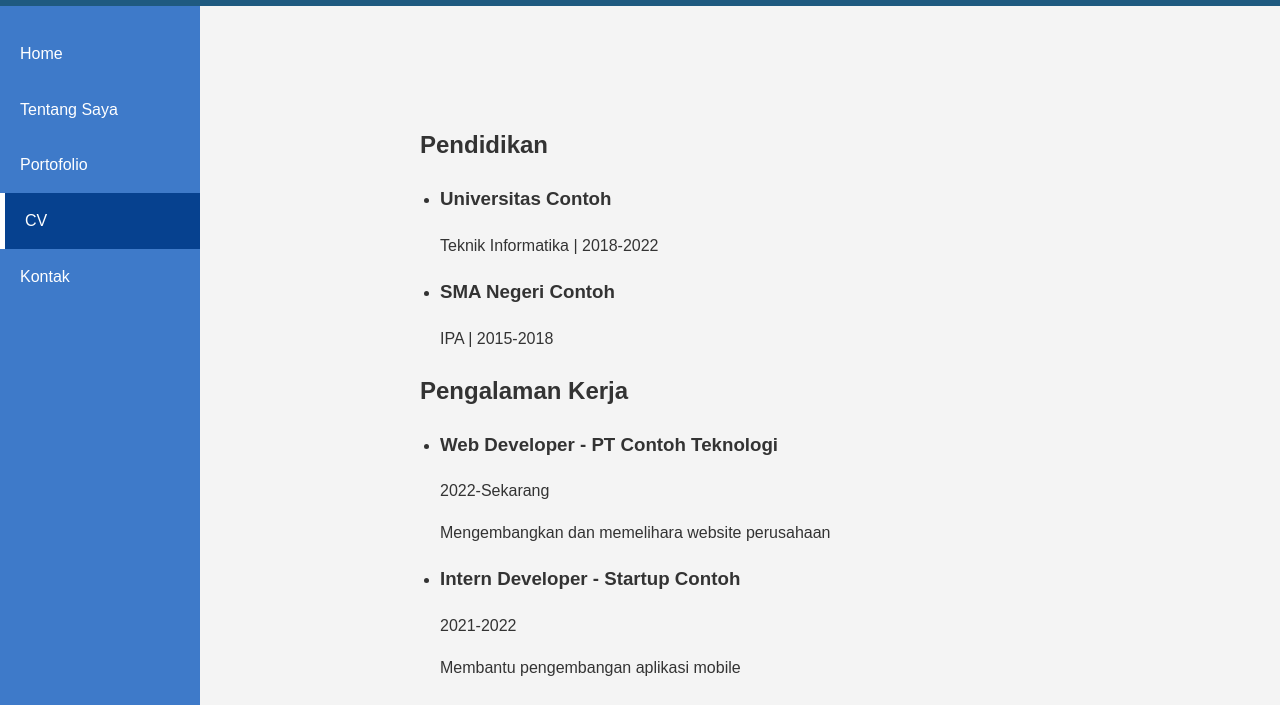
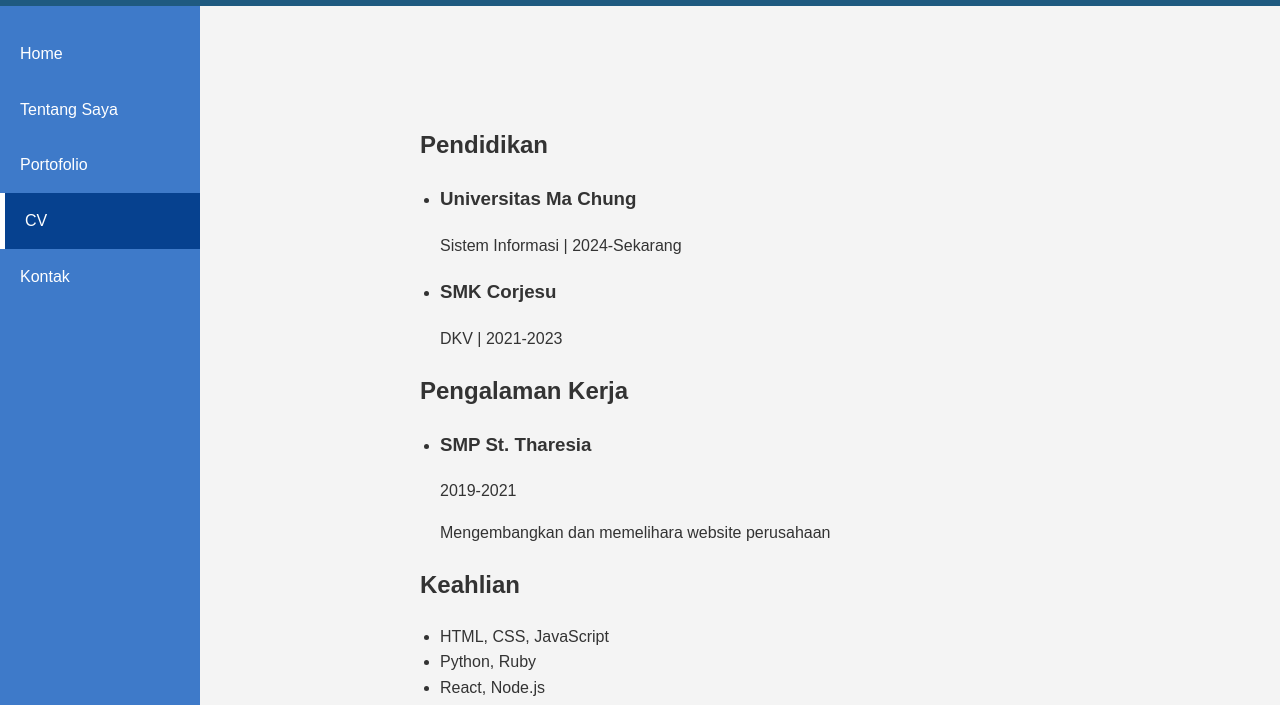
Before and after one commit to Jeremia32241/Tugas-4-B.Pemograman, a plain HTML site: page Tugas 4 B.Pemograman/cv.html in a window 1280 px wide. Shown: the part 85-790 px from the top of the page. Drawn offline with Linux system fonts and the light colour scheme.

Commit message:
Update cv.html

```diff
--- a/Tugas 4 B.Pemograman/cv.html
+++ b/Tugas 4 B.Pemograman/cv.html
@@ -26,12 +26,12 @@
             <h2>Pendidikan</h2>
             <ul>
                 <li>
-                    <h3>Universitas Contoh</h3>
-                    <p>Teknik Informatika | 2018-2022</p>
+                    <h3>Universitas Ma Chung</h3>
+                    <p>Sistem Informasi | 2024-Sekarang </p>
                 </li>
                 <li>
-                    <h3>SMA Negeri Contoh</h3>
-                    <p>IPA | 2015-2018</p>
+                    <h3>SMK Corjesu</h3>
+                    <p>DKV | 2021-2023</p>
                 </li>
             </ul>
         </section>
@@ -40,14 +40,9 @@
             <h2>Pengalaman Kerja</h2>
             <ul>
                 <li>
-                    <h3>Web Developer - PT Contoh Teknologi</h3>
-                    <p>2022-Sekarang</p>
+                    <h3>SMP St. Tharesia</h3>
+                    <p>2019-2021</p>
                     <p>Mengembangkan dan memelihara website perusahaan</p>
-                </li>
-                <li>
-                    <h3>Intern Developer - Startup Contoh</h3>
-                    <p>2021-2022</p>
-                    <p>Membantu pengembangan aplikasi mobile</p>
                 </li>
             </ul>
         </section>
@@ -56,9 +51,9 @@
             <h2>Keahlian</h2>
             <ul>
                 <li>HTML, CSS, JavaScript</li>
-                <li>Python, PHP</li>
-                <li>React, Django</li>
-                <li>Manajemen Proyek</li>
+                <li>Python, Ruby</li>
+                <li>React, Node.js</li>
+                <li>C#, C</li>
             </ul>
         </section>
     </main>
```
